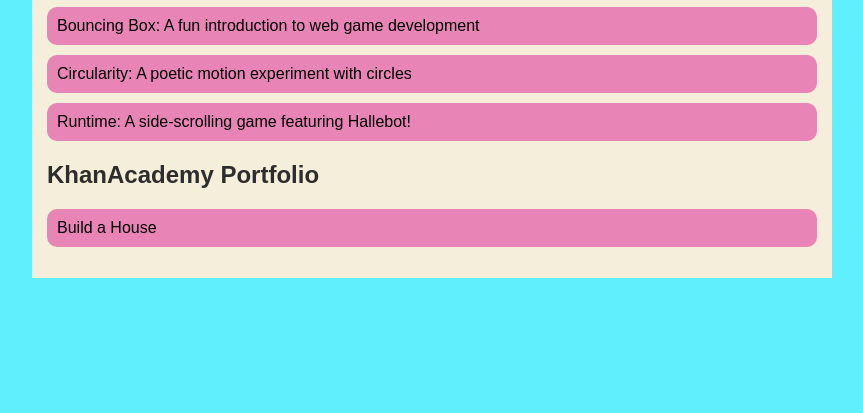
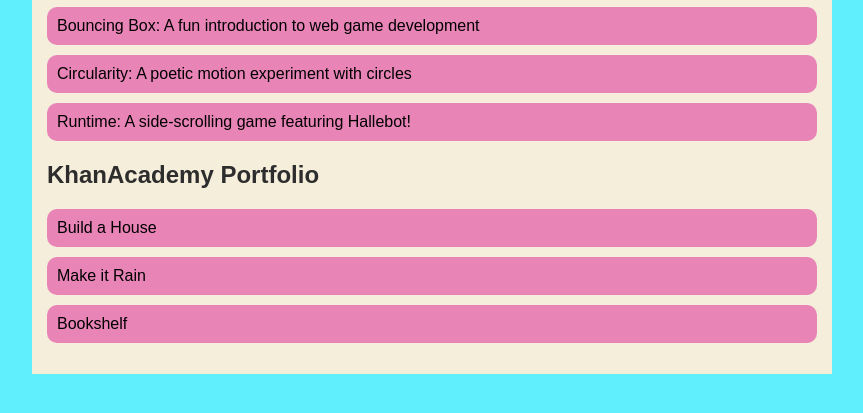
Before and after one commit to avaspurgeon/avaspurgeon.github.io, a plain HTML site: page portfolio.html in a window 1280 px wide. Shown: the part 217-630 px from the top of the page, without its empty margins (208-1071 px from the left). Drawn offline with Linux system fonts and the light colour scheme.

Commit message:
terminal

```diff
--- a/portfolio.html
+++ b/portfolio.html
@@ -34,6 +34,8 @@
     <h2>KhanAcademy Portfolio</h2>
     <ul id="portfolio">
       <li><a href='https://www.khanacademy.org/computer-programming/spin-off-of-project-build-a-house/5679522290712576'>Build a House</a></li>
+      <li><a href='https://www.khanacademy.org/computer-programming/spin-off-of-project-make-it-rain/4740889433980928'>Make it Rain</a></li>
+      <li><a href='https://www.khanacademy.org/computer-programming/spin-off-of-project-bookshelf/6123420578332672'>Bookshelf</a></li>
 
     </ul>
 
```
